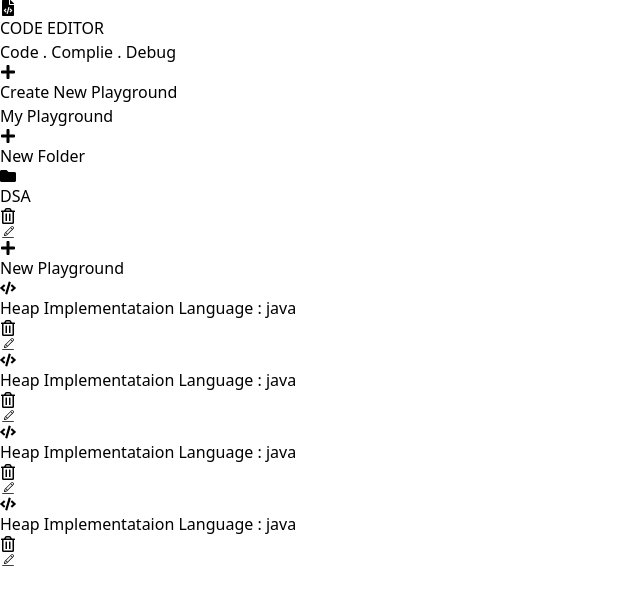
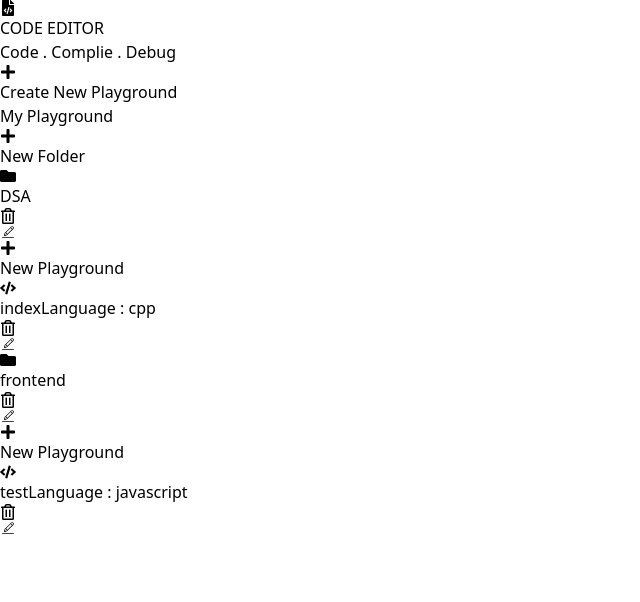
Before and after one commit to AmanKumar22811/Code-Editor, a React (Vite) app: page / in a window 1280 px wide. Shown: the top 602 px of the page, without its empty margins (0-640 px from the left). Built offline with nearby package versions, Linux system fonts and the light colour scheme.

Commit message:
Playground Context done

```diff
--- a/package.json
+++ b/package.json
@@ -13,7 +13,8 @@
     "react": "^18.3.1",
     "react-dom": "^18.3.1",
     "react-icons": "^5.3.0",
-    "react-router-dom": "^6.26.2"
+    "react-router-dom": "^6.26.2",
+    "uuid": "^10.0.0"
   },
   "devDependencies": {
     "@eslint/js": "^9.9.0",
--- a/src/App.jsx
+++ b/src/App.jsx
@@ -2,15 +2,18 @@ import { BrowserRouter, Route, Routes } from "react-router-dom";
 import "./App.css";
 import { HomeScreen } from "./screens/HomeScreen";
 import { PlaygroundScreen } from "./screens/PlaygroundScreen";
+import PlaygroundProvider from "./Providers/PlaygroundProvider";
 
 function App() {
   return (
+    <PlaygroundProvider>
       <BrowserRouter>
         <Routes>
           <Route path="/" element={<HomeScreen />} />
           <Route path="/playground" element={<PlaygroundScreen />} />
         </Routes>
       </BrowserRouter>
+    </PlaygroundProvider>
   );
 }
 
--- /dev/null
+++ b/src/Providers/PlaygroundProvider.jsx
@@ -0,0 +1,47 @@
+import React, { createContext, useEffect, useState } from "react";
+import { v4 } from "uuid";
+
+export const PlaygroundContext = createContext();
+
+const initailData = [
+  {
+    id: v4(),
+    title: "DSA",
+    files: [
+      {
+        id: v4(),
+        title: "index",
+        code: 'cout<<"helloe World";',
+        language: "cpp",
+      },
+    ],
+  },
+  {
+    id: v4(),
+    title: "frontend",
+    files: [
+      {
+        id: v4(),
+        title: "test",
+        code: 'console.log("hello");',
+        language: "javascript",
+      },
+    ],
+  },
+];
+
+const PlaygroundProvider = ({ children }) => {
+  const [folders, setFolders] = useState(initailData);
+
+  useEffect(() => {
+    localStorage.setItem("data", JSON.stringify(folders));
+  }, []);
+
+  return (
+    <PlaygroundContext.Provider value={folders}>
+      {children}
+    </PlaygroundContext.Provider>
+  );
+};
+
+export default PlaygroundProvider;
--- a/src/screens/HomeScreen/RightComponent.jsx
+++ b/src/screens/HomeScreen/RightComponent.jsx
@@ -1,31 +1,17 @@
-import React from "react";
+import React, { useContext } from "react";
 import { CiEdit } from "react-icons/ci";
 import { FaCode, FaFolder, FaPlus, FaRegTrashAlt } from "react-icons/fa";
+import { PlaygroundContext } from "../../Providers/PlaygroundProvider";
 
-const RightComponent = () => {
+const Folder = ({ folderTitle, cards }) => {
   return (
-    <div className="p-5">
-      {/* Header */}
-      <div className="flex justify-between items-center border-b-2 border-black p-2">
-        <div className="text-xl ">
-          My <span className="font-extrabold">Playground</span>
-        </div>
-        <button className="flex justify-center items-center gap-2">
-          <span>
-            <FaPlus />
-          </span>
-          <span className="font-bold">New Folder</span>
-        </button>
-      </div>
-
-      {/* Folder - Container */}
-
+    <>
       <div className="flex justify-between items-center p-3 border-b-2 border-black">
         <div className="flex gap-3 justify-center items-center">
           <span className="text-yellow-400">
             <FaFolder />
           </span>
-          <span>{"DSA"}</span>
+          <span>{folderTitle}</span>
         </div>
         <div className="flex  items-center gap-3">
           <span>
@@ -43,13 +29,20 @@ const RightComponent = () => {
         </div>
       </div>
 
-      <div className="flex flex-wrap gap-2 justify-around">
-        <div className="flex justify-between w-[45%] p-4 border border-gray-500 rounded-lg m-2 border-x-fuchsia-600  shadow-[2px_2px_5px_gray] cursor-pointer hover:shadow-[2px_2px_10px_gray] hover:transition duration-200">
+      {/* Card */}
+
+      <div className="flex flex-wrap gap-2 justify-between">
+        {cards?.map((file, index) => {
+          return (
+            <div
+              key={index}
+              className="flex justify-between w-[45%] p-4 border border-gray-500 rounded-lg m-2 border-x-fuchsia-600  shadow-[2px_2px_5px_gray] cursor-pointer hover:shadow-[2px_2px_10px_gray] hover:transition duration-200"
+            >
               <div className="flex justify-center gap-6 items-center">
                 <FaCode className="text-4xl" />
                 <div className="flex flex-col">
-              <span>{"Heap Implementataion "}</span>
-              <span>Language : {"java"}</span>
+                  <span>{file.title}</span>
+                  <span>Language : {file.language}</span>
                 </div>
               </div>
 
@@ -62,61 +55,38 @@ const RightComponent = () => {
                 </span>
               </div>
             </div>
-        <div className="flex justify-between w-[45%] p-4 border border-gray-500 rounded-lg m-2 border-x-fuchsia-600  shadow-[2px_2px_5px_gray] cursor-pointer hover:shadow-[2px_2px_10px_gray] hover:transition duration-200">
-          <div className="flex justify-center gap-6 items-center">
-            <FaCode className="text-4xl" />
-            <div className="flex flex-col">
-              <span>{"Heap Implementataion "}</span>
-              <span>Language : {"java"}</span>
+          );
+        })}
       </div>
+    </>
+  );
+};
+const RightComponent = () => {
+  const folders = useContext(PlaygroundContext);
+
+  return (
+    <div className="p-5">
+      {/* Header */}
+      <div className="flex justify-between items-center border-b-2 border-black p-2">
+        <div className="text-xl ">
+          My <span className="font-extrabold">Playground</span>
         </div>
-
-          <div className="flex justify-center items-center gap-3">
+        <button className="flex justify-center items-center gap-2">
           <span>
-              <FaRegTrashAlt />
+            <FaPlus />
           </span>
-            <span className="text-xl">
-              <CiEdit />
-            </span>
+          <span className="font-bold">New Folder</span>
+        </button>
       </div>
-        </div>
-        <div className="flex justify-between w-[45%] p-4 border border-gray-500 rounded-lg m-2 border-x-fuchsia-600  shadow-[2px_2px_5px_gray] cursor-pointer hover:shadow-[2px_2px_10px_gray] hover:transition duration-200">
-          <div className="flex justify-center gap-6 items-center">
-            <FaCode className="text-4xl" />
-            <div className="flex flex-col">
-              <span>{"Heap Implementataion "}</span>
-              <span>Language : {"java"}</span>
-            </div>
-          </div>
-
-          <div className="flex justify-center items-center gap-3">
-            <span>
-              <FaRegTrashAlt />
-            </span>
-            <span className="text-xl">
-              <CiEdit />
-            </span>
-          </div>
-        </div>
-        <div className="flex justify-between w-[45%] p-4 border border-gray-500 rounded-lg m-2 border-x-fuchsia-600  shadow-[2px_2px_5px_gray] cursor-pointer hover:shadow-[2px_2px_10px_gray] hover:transition duration-200">
-          <div className="flex justify-center gap-6 items-center">
-            <FaCode className="text-4xl" />
-            <div className="flex flex-col">
-              <span>{"Heap Implementataion "}</span>
-              <span>Language : {"java"}</span>
-            </div>
-          </div>
-
-          <div className="flex justify-center items-center gap-3">
-            <span>
-              <FaRegTrashAlt />
-            </span>
-            <span className="text-xl">
-              <CiEdit />
-            </span>
-          </div>
-        </div>
-      </div>
+      {folders?.map((folder, index) => {
+        return (
+          <Folder
+            key={index}
+            folderTitle={folder?.title}
+            cards={folder?.files}
+          />
+        );
+      })}
     </div>
   );
 };
```
Also changed, not shown: 1 other file (tests, documents, lock files or other folders). Lines whose indentation alone changed are shown as unchanged.
